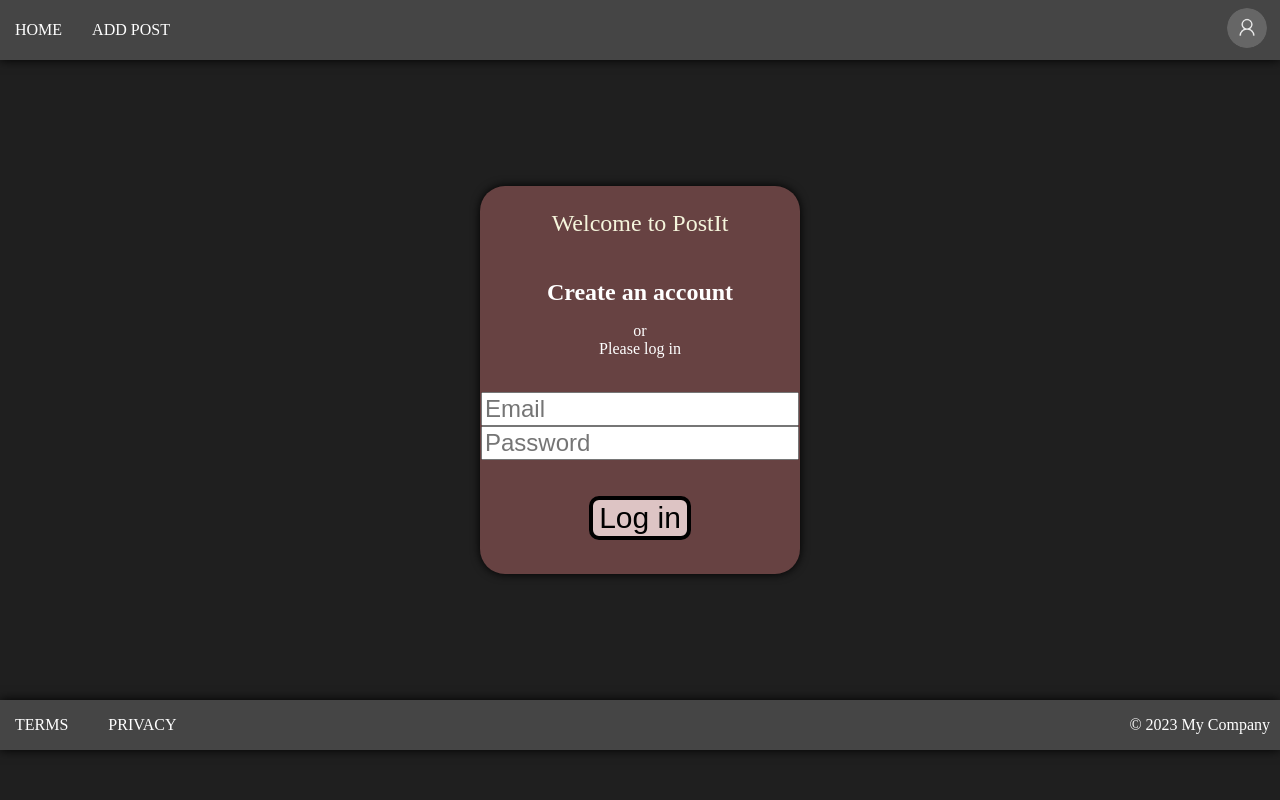
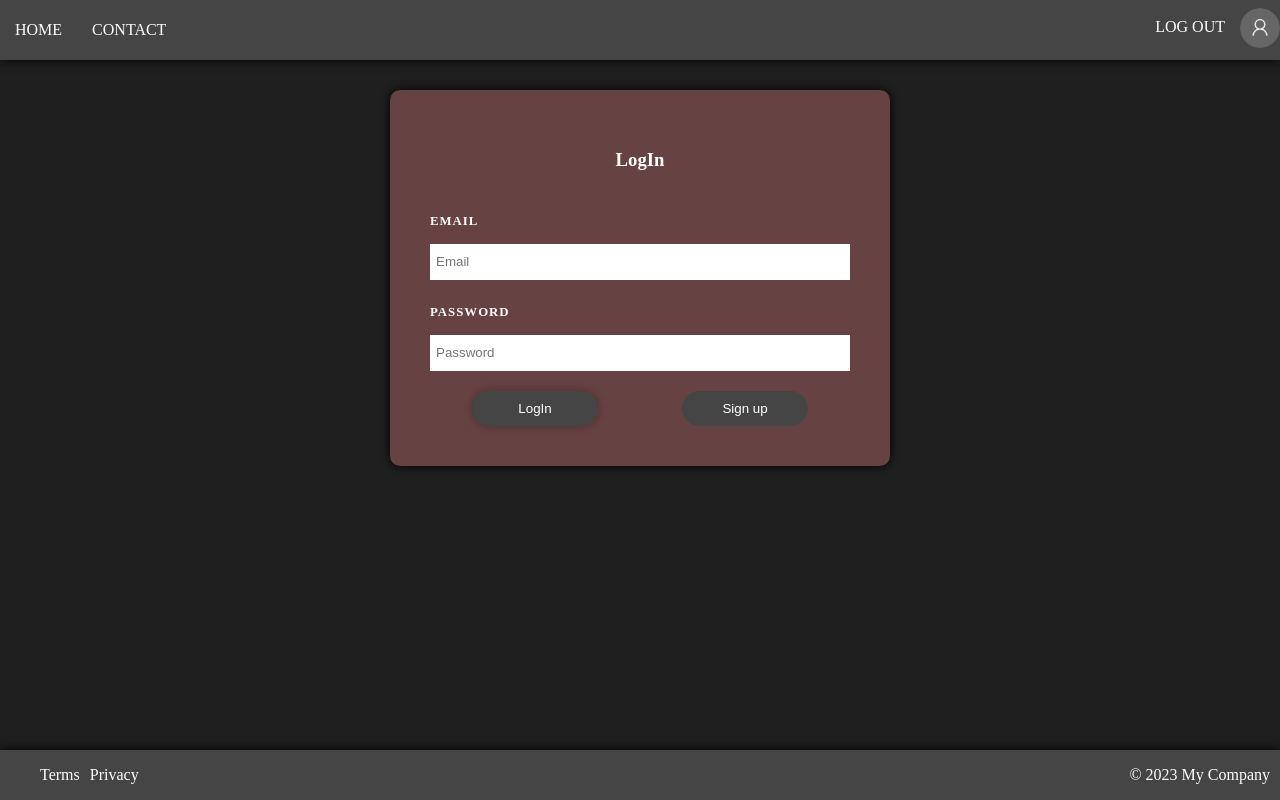
Before and after one commit to OIivr/WAD-Homework-1, a Vue app: page /login in a window 1280 px wide. Built offline with nearby package versions, Linux system fonts and the light colour scheme.

Commit message:
Design adjustments for login and signup pages. Added Contact page.

```diff
--- a/src/components/AppFooter.vue
+++ b/src/components/AppFooter.vue
@@ -16,12 +16,15 @@ export default {
 
 <style>
 .footer {
-  margin: 0;
+  position: fixed;
+  left: 0;
+  bottom: 0;
+  width: 100%;
   display: flex;
   flex-direction: row;
   justify-content: space-between;
   align-items: center;
-  flex-shrink: 0;
+
   background-color: rgb(69, 69, 69);
   box-shadow: 0px 0px 10px 0px rgba(0, 0, 0, 1);
 }
--- a/src/components/AppHeader.vue
+++ b/src/components/AppHeader.vue
@@ -2,9 +2,13 @@
   <header class="header">
     <ul class="nav">
       <li><router-link to="/">Home</router-link></li>
-      <li><router-link to="/addpost">Add Post</router-link></li>
+      <li><router-link to="/contact">Contact</router-link></li>
     </ul>
-    <UserProfile />
+    <ul class="nav">
+      <li><router-link to="/login">Log out</router-link></li>
+
+      <UserProfile />
+    </ul>
   </header>
 </template>
 
@@ -21,7 +25,7 @@ export default {
 };
 </script>
 
-<style>
+<style scoped>
 .header {
   z-index: 1;
   display: flex;
@@ -54,6 +58,7 @@ ul + a {
   text-align: center;
   display: block;
   color: white;
+  white-space: nowrap;
 }
 .nav a:hover {
   background-color: #1f1f1f;
--- a/src/components/LikePost.vue
+++ b/src/components/LikePost.vue
@@ -20,7 +20,6 @@ export default {
   },
   methods: {
     toggleLike() {
-      this.$store.commit("likePostM", this.post.id);
       this.liked = !this.liked;
     },
   },
@@ -61,8 +60,8 @@ export default {
   bottom: 0;
 }
 img {
-  width: 30px;
-  height: 30px;
+  width: 25px;
+  height: 25px;
   cursor: pointer;
 }
 </style>
--- /dev/null
+++ b/src/views/ContactPage.vue
@@ -0,0 +1,33 @@
+<template>
+  <div class="contact-page">
+    <h1>Contact Us</h1>
+    <p>Please reach out to us at info@example.com</p>
+  </div>
+</template>
+
+<script>
+export default {
+  name: "ContactPage",
+};
+</script>
+
+<style scoped>
+.contact-page {
+  display: flex;
+  flex-direction: column;
+  justify-content: center;
+  align-items: center;
+  height: 100vh;
+  text-align: center;
+  margin-top: -60px;
+}
+h1 {
+  font-size: 48px;
+  margin: 0%;
+  color: aliceblue;
+}
+p {
+  font-size: 24px;
+  color: aliceblue;
+}
+</style>
--- a/src/views/HomePage.vue
+++ b/src/views/HomePage.vue
@@ -3,7 +3,11 @@
     <div class="flex-container">
       <div class="divEdge"></div>
       <div class="divMiddle" id="divMiddle">
-        <NewPost v-for="post in postList" :key="post.id" :post="post" />
+        <NewPost v-for="post in posts" :key="post.id" :post="post" />
+        <div class="post-actions">
+          <button @click="addPost">Add Post</button>
+          <button @click="deleteAllPosts">Delete All Posts</button>
+        </div>
       </div>
       <div class="divEdge">
         <button class="reset-button" @click="resetLikes">Reset Likes</button>
@@ -20,10 +24,10 @@ export default {
   components: {
     NewPost,
   },
-  computed: {
-    postList() {
-      return this.$store.state.postList;
-    },
+  data() {
+    return {
+      posts: [],
+    };
   },
   methods: {
     likePost(postIndex) {
@@ -33,6 +37,32 @@ export default {
       this.$store.commit("resetLikesM");
       this.$store.commit("toggleLikesReset");
     },
+    fetchPosts() {
+      fetch("http://localhost:3000/api/posts")
+        .then((response) => response.json())
+        .then((data) => {
+          this.posts = data ? data : [];
+        })
+        .catch((err) => console.log(err.message));
+    },
+    addPost() {
+      this.$router.push("/addPost");
+    },
+    deleteAllPosts() {
+      fetch("http://localhost:3000/api/posts", {
+        method: "DELETE",
+      })
+        .then((response) => {
+          if (!response.ok) {
+            throw new Error("Network response was not ok");
+          }
+          this.fetchPosts();
+        })
+        .catch((err) => console.log(err.message));
+    },
+  },
+  created() {
+    this.fetchPosts();
   },
 };
 </script>
@@ -92,4 +122,9 @@ export default {
 .reset-button:hover {
   background-color: rgb(120, 80, 80);
 }
+.post-actions {
+  display: flex;
+  justify-content: space-between;
+  padding: 1em;
+}
 </style>
--- a/src/views/LoginPage.vue
+++ b/src/views/LoginPage.vue
@@ -1,42 +1,29 @@
 <template>
-  <div>
-    <div class="flex-container">
-      <div class="login">
-        <p class="bigText">Welcome to PostIt</p>
-        <br/>
-        <router-link to="/signup">Create an account</router-link>
-        <br/>
-        <p>or<br />Please log in</p>
-        <br/>
-        <form @submit.prevent="login">
+  <div class="form">
+    <h3>LogIn</h3>
+    <label for="email">Email</label>
     <input
-            type="text"
-            autocomplete="off"
-            class="bigTextBlack"
       id="email"
+      type="email"
+      name="email"
+      required
       v-model="email"
       placeholder="Email"
+    />
+    <label for="password">Password</label>
+    <input
+      id="pw"
+      type="password"
+      name="password"
       required
-          /><br />
-          <input
-            type="password"
-            autocomplete="off"
-            class="bigTextBlack"
-            id="pw"
       v-model="password"
       placeholder="Password"
-            required
-          /><br />
-          <br /><br />
-          <input
-            type="submit"
-            value="Log in"
-            name="loginButton"
-            class="button"
-            id="loginButton"
-          /><br />
-        </form>
-      </div>
+    />
+    <div class="container">
+      <button @click="login" class="center" id="login">LogIn</button>
+      <button @click="this.$router.push('/signup')" class="center">
+        Sign up
+      </button>
     </div>
   </div>
 </template>
@@ -59,43 +46,62 @@ export default {
 </script>
 
 <style scoped>
-.login {
+.form {
+  max-width: 420px;
+  margin: 30px auto;
+  background: rgb(103, 66, 66);
+  box-shadow: 0px 0px 10px 0px rgb(0, 0, 0, 1);
+  text-align: left;
+  padding: 40px;
+  border-radius: 10px;
+}
+h3 {
   text-align: center;
-  background-color: rgb(103, 66, 66);
+  color: rgb(255, 255, 255);
+}
+label {
+  color: rgb(255, 255, 255);
+  display: inline-block;
+  margin: 25px 0 15px;
+  font-size: 0.8em;
+  text-transform: uppercase;
+  letter-spacing: 1px;
+  font-weight: bold;
+}
+input {
+  display: block;
+  padding: 10px 6px;
+  width: 100%;
+  box-sizing: border-box;
+  border: none;
+  border-bottom: 1px solid white;
+  color: rgb(0, 0, 0);
+}
+button {
+  background: rgb(69, 69, 69);
+  border: 0;
+  padding: 10px 20px;
+  margin-top: 20px;
   color: white;
-  border-radius: 25px;
+  border-radius: 20px;
+  align-items: center;
+  text-align: center;
+}
+#login {
+  box-shadow: 0px 0px 10px 0px rgb(0, 0, 0, 0.3);
+}
+.center {
   margin: auto;
-  width: 25%;
-  box-shadow: 0px 0px 10px 0px rgb(0, 0, 0, 1);
+  border: 0;
+  padding: 10px 20px;
+  margin-top: 20px;
+  width: 30%;
 }
-
-.login a {
-  font-size: x-large;
-  color: white;
-  font-weight: bold;
-  text-decoration: none;
-  transition: color 0.3s;
+.container {
+  display: flex;
+  justify-content: center;
 }
-
-.login a:hover {
-  color: rgb(223, 143, 143);
-}
-
-.flex-container > .login {
-  border-radius: 25px;
-  min-height: fit-content;
-  min-width: fit-content;
-  height: max-content;
-}
-#loginButton{
-  background-color: rgb(221, 196, 196);
-  font-size: 30px;
-  border: 4px solid black;
-  margin-bottom: 5%;
-  margin-left: auto;
-  margin-right: auto;
-}
-#loginButton:hover {
-  background-color: rgb(189, 137, 137);
+button:hover {
+  background-color: rgb(142, 142, 142);
 }
 </style>
--- a/src/views/SignupPage.vue
+++ b/src/views/SignupPage.vue
@@ -1,49 +1,27 @@
 <template>
-  <div>
-    <div class="flex-container">
-      <div class="divMiddle" id="divMiddle">
-        <div class="signup-box">
-          <p class="bigText">Create an account</p>
-          <form @submit.prevent="signup">
-            <div class="input-group">
+  <div class="form">
+    <h3>Sign Up</h3>
+    <label for="email">Email</label>
     <input
-                type="text"
-                autocomplete="off"
-                class="bigTextBlack"
       id="email"
+      type="email"
+      name="email"
+      required
       v-model="email"
       placeholder="Email"
+    />
+    <label for="password">Password</label>
+    <input
+      id="passw"
+      type="password"
+      name="password"
       required
-              />
-            </div>
-            <div class="input-group">
-              <input
-                type="password"
-                autocomplete="off"
-                class="bigTextBlack"
-                id="passw"
       v-model="password"
       placeholder="Password"
-                required
     />
-            </div>
-            <p v-if="!isPasswordValid" class="validation-message">
-              Password must contain at least one uppercase letter, two lowercase
-              letters, one numeric value, start with an uppercase letter, and
-              include the character '_'.
-            </p>
-            <div class="input-group">
-              <input
-                type="submit"
-                value="Sign up"
-                name="signupButton"
-                class="button"
-              />
-            </div>
-          </form>
-        </div>
-      </div>
-    </div>
+    <p v-if="isValid">Sign up successful!</p>
+    <p v-else>{{ error }}</p>
+    <button @click="signup" class="SignUp">Sign Up</button>
   </div>
 </template>
 
@@ -54,18 +32,39 @@ export default {
     return {
       email: "",
       password: "",
-      isPasswordValid: true,
+      isValid: false,
+      error: "",
     };
   },
   methods: {
-    validatePassword() {
-      const passwordRegex =
-        /^(?=.*[A-Z])(?=.*[a-z].*[a-z])(?=.*\d)(?=.*_).{8,15}$/;
-      this.isPasswordValid = passwordRegex.test(this.password);
+    validateInputs() {
+      this.error = "";
+      if (this.email.split("@").length <= 1) {
+        this.error = "Email has to contain '@' ";
+      }
+      let password = this.password;
+      if (password.length < 8 || password.length > 15) {
+        this.error = "password must be between 8 and 15 characters long";
+      } else if (password.split(/[a-z]/).length <= 2) {
+        this.error = "password must contain atleast 2 lowercase letters";
+      } else if (password.split(/[A-Z]/).length <= 1) {
+        this.error = "password must contain atleast 1 uppercase letter";
+      } else if (password.split(/[0-9]/).length <= 1) {
+        this.error = "password must contain atleast 1 numeric value";
+      } else if (password.at(0).toUpperCase() !== password.at(0)) {
+        this.error = "password must begin with uppercase letter";
+      } else if (password.split(/[_]/).length <= 1) {
+        this.error = "password must contain '_' symbol";
+      }
+      if (this.error.length === 0) {
+        this.isValid = true;
+        return { email: this.email, password: this.password };
+      }
+      return null;
     },
     signup() {
-      this.validatePassword();
-      if (this.isPasswordValid) {
+      this.validateInputs();
+      if (this.isValid) {
         this.$router.push("/");
       }
     },
@@ -74,76 +73,54 @@ export default {
 </script>
 
 <style scoped>
-.flex-container {
-  flex: 1 1 auto;
-  display: flex;
-  flex-wrap: nowrap;
-  align-items: center;
-  justify-content: center;
-  align-content: start;
-}
-
-.divEdge {
-  background-color: rgb(37, 37, 37);
-  box-shadow: 0px 0px 10px 0px rgba(0, 0, 0, 1);
-  width: 15%;
-  height: 80vh;
+.form {
+  max-width: 420px;
+  margin: 30px auto;
+  background: rgb(103, 66, 66);
+  box-shadow: 0px 0px 10px 0px rgb(0, 0, 0, 1);
+  text-align: left;
+  padding: 40px;
   border-radius: 10px;
 }
-
-#divMiddle {
-  max-height: 85.5vh;
-  overflow-y: scroll;
-  width: 80%;
-  padding-right: 6%;
-  padding-left: 6%;
+h3 {
+  text-align: center;
+  color: rgb(255, 255, 255);
 }
-
-.divMiddle::-webkit-scrollbar {
-  display: none;
+label {
+  color: rgb(255, 255, 255);
+  display: inline-block;
+  margin: 25px 0 15px;
+  font-size: 0.8em;
+  text-transform: uppercase;
+  letter-spacing: 1px;
+  font-weight: bold;
 }
-
-.validation-message {
+input {
+  display: block;
+  padding: 10px 6px;
+  width: 100%;
+  box-sizing: border-box;
+  border: none;
+  border-bottom: 1px solid white;
+  color: rgb(0, 0, 0);
+}
+button {
+  background: rgb(69, 69, 69);
+  border: 0;
+  padding: 10px 20px;
+  margin-top: 20px;
+  color: white;
+  border-radius: 20px;
+  align-items: center;
+  text-align: center;
+  box-shadow: 0px 0px 10px 0px rgb(0, 0, 0, 0.3);
+}
+button:hover {
+  background-color: rgb(142, 142, 142);
+}
+p {
   color: rgb(255, 227, 227);
   font-size: small;
   margin-bottom: 5px;
 }
-
-.signup-box {
-  background-color: rgb(103, 66, 66);
-  color: white;
-  border-radius: 10px;
-  padding: 20px;
-  box-shadow: 0px 0px 10px 0px rgb(0, 0, 0, 1);
-  max-width: 400px;
-  width: 100%;
-  text-align: center;
-  margin: auto;
-}
-
-.input-group {
-  margin-bottom: 15px;
-}
-
-input {
-  width: calc(100% - 20px);
-  padding: 10px;
-  border: 1px solid #ccc;
-  border-radius: 5px;
-  box-sizing: border-box;
-}
-
-.button {
-  font-size: 20px;
-  color: white;
-  background-color: rgb(103, 66, 66);
-  border: 1px solid rgb(103, 66, 66);
-  border-radius: 5px;
-  padding: 10px;
-  cursor: pointer;
-}
-
-.button:hover {
-  background-color: rgb(123, 86, 86);
-}
 </style>
```
Lines whose indentation alone changed are shown as unchanged.
